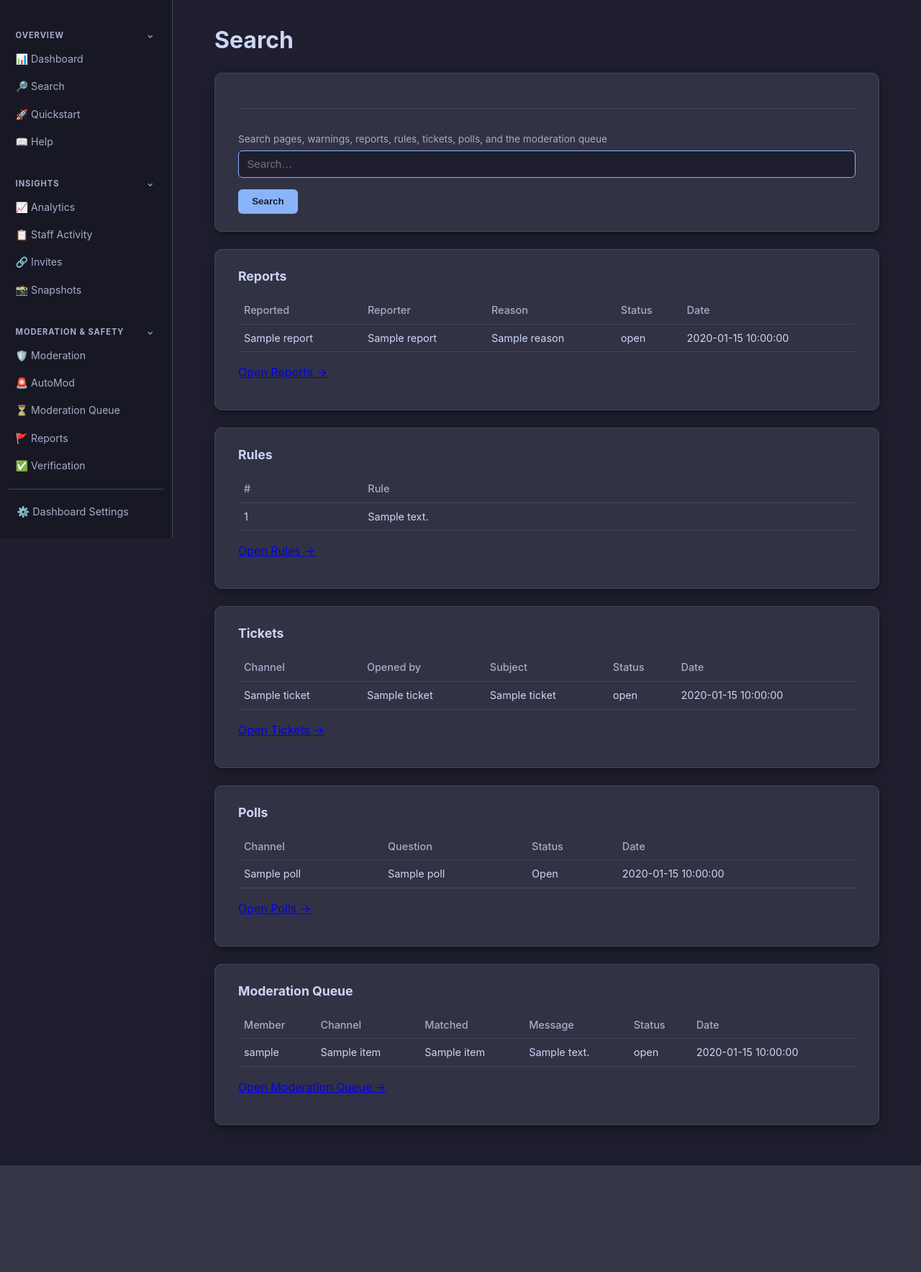
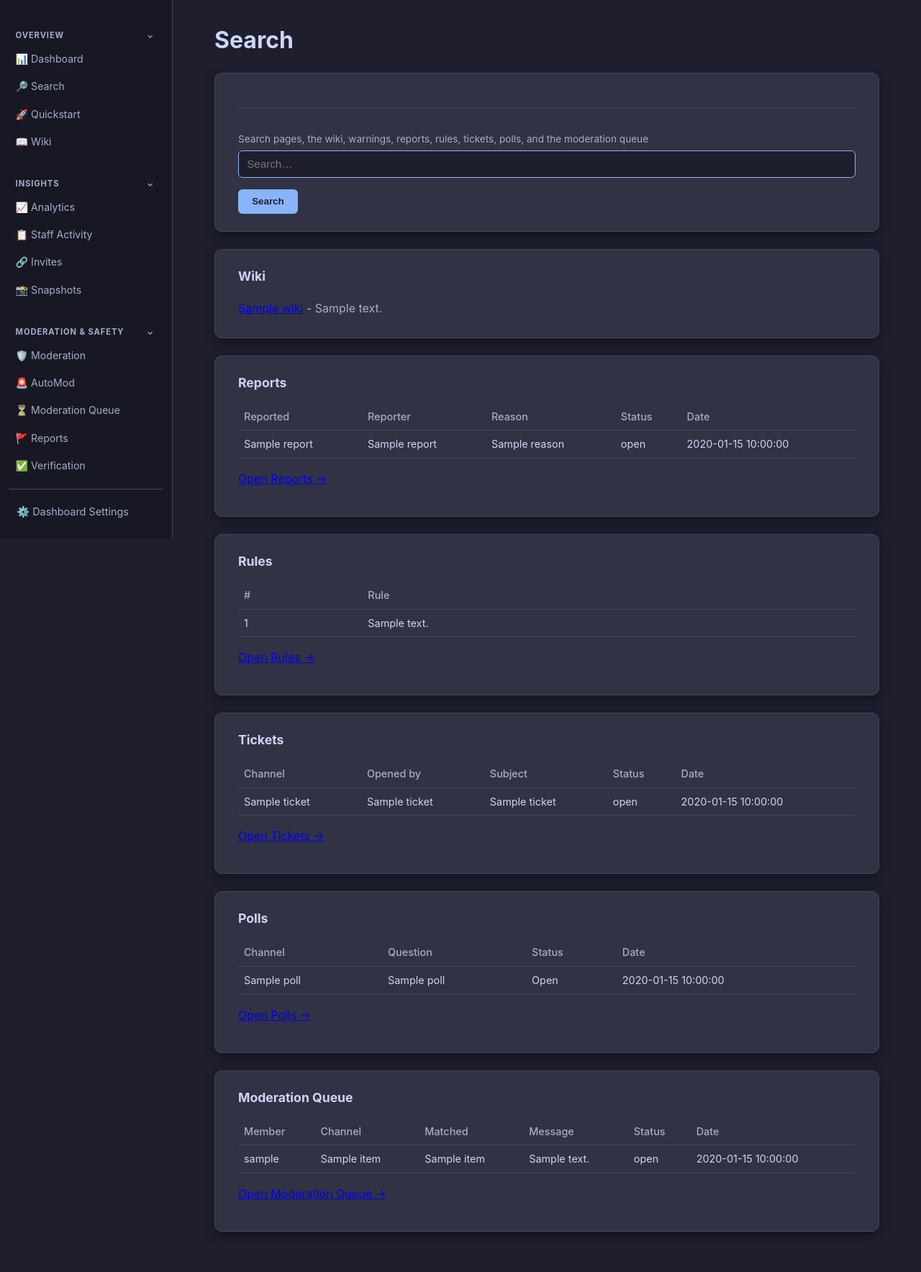
Before and after one commit to Reedman27/Reedmuhn-bot, a FastAPI app: template webui/templates/search.html in a window 1280 px wide. Shown: the part 52-1819 px from the top of the page at 72% size. Before the commit the page ends 1671 px from the top, so only its background shows below. Run offline with FastAPI, Linux system fonts and the light colour scheme; the template is opened without the code that fills it: most values are stand-ins (such as "Sample title", 1, 10 or a date in 2020).

Commit message:
Rename dashboard Help to Wiki and make Search find wiki topics
The sidebar entry, route (/guild/<id>/wiki), templates, module and tests
are now named Wiki. Dashboard Search also matches wiki topics by title,
summary, text and command names, so searching "warning" or "antinuke"
finds the pages instead of reporting no results.

Co-Authored-By: Claude Sonnet 5.5 <noreply@anthropic.com>
Claude-Session: https://claude.ai/code/session_01KjJ9qi8JQJeZ4EAjUMb8zM

```diff
--- a/scripts/gen_help_commands.py
+++ b/scripts/gen_help_commands.py
@@ -1,7 +1,7 @@
 """Regenerate webui/help_commands.py from the slash commands defined in cogs/.
 
 The dashboard runs in its own container and never imports the cogs, so the
-Help pages read a generated snapshot of every slash command instead. The cogs
+Wiki pages read a generated snapshot of every slash command instead. The cogs
 are parsed with ``ast`` (never imported or executed).
 
     python scripts/gen_help_commands.py           # rewrite webui/help_commands.py
@@ -31,7 +31,7 @@ PERMISSION_LABELS = {
     "kick_members": "Kick Members",
 }
 
-HEADER = '''"""Slash commands for the dashboard Help pages.
+HEADER = '''"""Slash commands for the dashboard Wiki pages.
 
 GENERATED by scripts/gen_help_commands.py from cogs/ - do not edit by hand.
 Each entry is (command, description, requirement). The requirement is empty
--- a/webui/help_commands.py
+++ b/webui/help_commands.py
@@ -1,4 +1,4 @@
-"""Slash commands for the dashboard Help pages.
+"""Slash commands for the dashboard Wiki pages.
 
 GENERATED by scripts/gen_help_commands.py from cogs/ - do not edit by hand.
 Each entry is (command, description, requirement). The requirement is empty
--- a/webui/main.py
+++ b/webui/main.py
@@ -384,7 +384,7 @@ def _is_local_admin(request: Request) -> bool:
 # Pages are GET sections; actions are "section/sub" POST paths.
 STAFF_PAGES = frozenset({
     "", "quickstart", "search", "moderation", "moderationqueue", "reports",
-    "tickets", "modmail", "suggestions", "staffstats", "help",
+    "tickets", "modmail", "suggestions", "staffstats", "wiki",
 })
 STAFF_ACTIONS = frozenset({
     "moderation/purge", "moderation/clear-warns", "moderation/add-warn", "moderation/remove-warn",
@@ -1373,4 +1373,4 @@ def diff_snapshot_data(old: dict, new: dict) -> list[dict]:
 # Route handlers for each feature area live in webui/routes/ (mirrors cogs/),
 # imported here purely to register them on `app` above. Order doesn't matter;
 # everything these modules need already exists on `main` by this point.
-from routes import community, dashboard, fun, manual, moderation, music, notifications, utility  # noqa: E402,F401
+from routes import community, dashboard, fun, moderation, music, notifications, utility, wiki  # noqa: E402,F401
--- a/webui/routes/dashboard.py
+++ b/webui/routes/dashboard.py
@@ -402,6 +402,8 @@ async def search_page(request: Request, guild_id: int, q: str = ""):
                 for row in raw["automod_queue"]
             ],
         }
+        from wiki_pages import search_topics
+        results["wiki"] = [{"slug": t["slug"], "title": t["title"], "summary": t["summary"]} for t in search_topics(q)]
         results["total"] = sum(len(v) for v in results.values())
     return render(request, "search.html", guild_id, "search", query=q, results=results)
 
--- a/webui/static/style.css
+++ b/webui/static/style.css
@@ -728,7 +728,7 @@ code {
 
 .add-form { margin-top: 1.5rem; padding-top: 1rem; border-top: 1px solid var(--border); }
 
-/* ---- help ("manual") pages ---- */
+/* ---- wiki pages ---- */
 
 .man h2 {
     font-size: 0.8rem;
@@ -739,8 +739,8 @@ code {
 }
 .man p { line-height: 1.55; }
 .man-commands td:first-child { white-space: nowrap; }
-.help-topics { list-style: none; margin: 0.5rem 0 0; padding: 0; }
-.help-topics li { padding: 0.3rem 0; line-height: 1.45; }
+.wiki-topics { list-style: none; margin: 0.5rem 0 0; padding: 0; }
+.wiki-topics li { padding: 0.3rem 0; line-height: 1.45; }
 
 /* ---- youtube watch settings ---- */
 
--- a/webui/templates/base.html
+++ b/webui/templates/base.html
@@ -13,7 +13,7 @@
 </head>
 <body class="app">
     {% set nav_groups = [
-        ("overview", "Overview", [("", "overview", "📊", "Dashboard"), ("search", "search", "🔎", "Search"), ("quickstart", "quickstart", "🚀", "Quickstart"), ("help", "help", "📖", "Help")]),
+        ("overview", "Overview", [("", "overview", "📊", "Dashboard"), ("search", "search", "🔎", "Search"), ("quickstart", "quickstart", "🚀", "Quickstart"), ("wiki", "wiki", "📖", "Wiki")]),
         ("insights", "Insights", [("analytics", "analytics", "📈", "Analytics"), ("staffstats", "staffstats", "📋", "Staff Activity"), ("invites", "invites", "🔗", "Invites"), ("snapshots", "snapshots", "📸", "Snapshots")]),
         ("moderation", "Moderation & Safety", [("moderation", "moderation", "🛡️", "Moderation"), ("automod", "automod", "🚨", "AutoMod"), ("moderationqueue", "moderationqueue", "⏳", "Moderation Queue"), ("reports", "reports", "🚩", "Reports"), ("verification", "verification", "✅", "Verification"), ("rules", "rules", "📜", "Rules"), ("emergency", "emergency", "🆘", "Emergency"), ("antinuke", "antinuke", "🧨", "Anti-Nuke"), ("raid", "raid", "🛑", "Raid Detection"), ("logging", "logging", "🗒️", "Logging"), ("permissions", "permissions", "🔐", "Permissions"), ("access", "access", "🗝️", "Dashboard Access")]),
         ("community", "Community", [("welcome", "welcome", "👋", "Welcome & Roles"), ("reactionroles", "reactionroles", "🎭", "Reaction Roles"), ("stickyroles", "stickyroles", "🧷", "Sticky Roles"), ("suggestions", "suggestions", "💡", "Suggestions"), ("birthdays", "birthdays", "🎂", "Birthdays"), ("polls", "polls", "🗳️", "Polls"), ("starboard", "starboard", "⭐", "Starboard")]),
--- a/webui/templates/search.html
+++ b/webui/templates/search.html
@@ -4,7 +4,7 @@
 <h1>Search</h1>
 <section class="card">
     <form method="get" action="/guild/{{ guild_id }}/search" class="add-form">
-        <label for="q">Search pages, warnings, reports, rules, tickets, polls, and the moderation queue</label>
+        <label for="q">Search pages, the wiki, warnings, reports, rules, tickets, polls, and the moderation queue</label>
         <input type="text" id="q" name="q" value="{{ query }}" placeholder="Search…" autofocus autocomplete="off">
         <button type="submit">Search</button>
     </form>
@@ -20,6 +20,15 @@
 {% if results.total == 0 %}
 <section class="card"><p class="muted">No results for "{{ query }}".</p></section>
 {% else %}
+
+{% if results.wiki %}
+<section class="card">
+    <h2>Wiki</h2>
+    <ul class="wiki-topics">
+    {% for t in results.wiki %}<li><a href="/guild/{{ guild_id }}/wiki?topic={{ t.slug }}">{{ t.title }}</a> <span class="muted">- {{ t.summary }}</span></li>{% endfor %}
+    </ul>
+</section>
+{% endif %}
 
 {% if results.warns %}
 <section class="card">
```
Also changed, not shown: webui/routes/wiki.py (renamed from webui/routes/manual.py, +7 -7 lines), webui/templates/wiki_index.html (renamed from webui/templates/help_index.html, +4 -4 lines), webui/templates/wiki_topic.html (renamed from webui/templates/help_topic.html, +4 -4 lines), webui/tests/test_wiki_pages.py (renamed from webui/tests/test_help_pages.py, +40 -26 lines), webui/wiki_pages.py (renamed from webui/help_pages.py, +20 -3 lines), docs/CHANGELOG.md.
